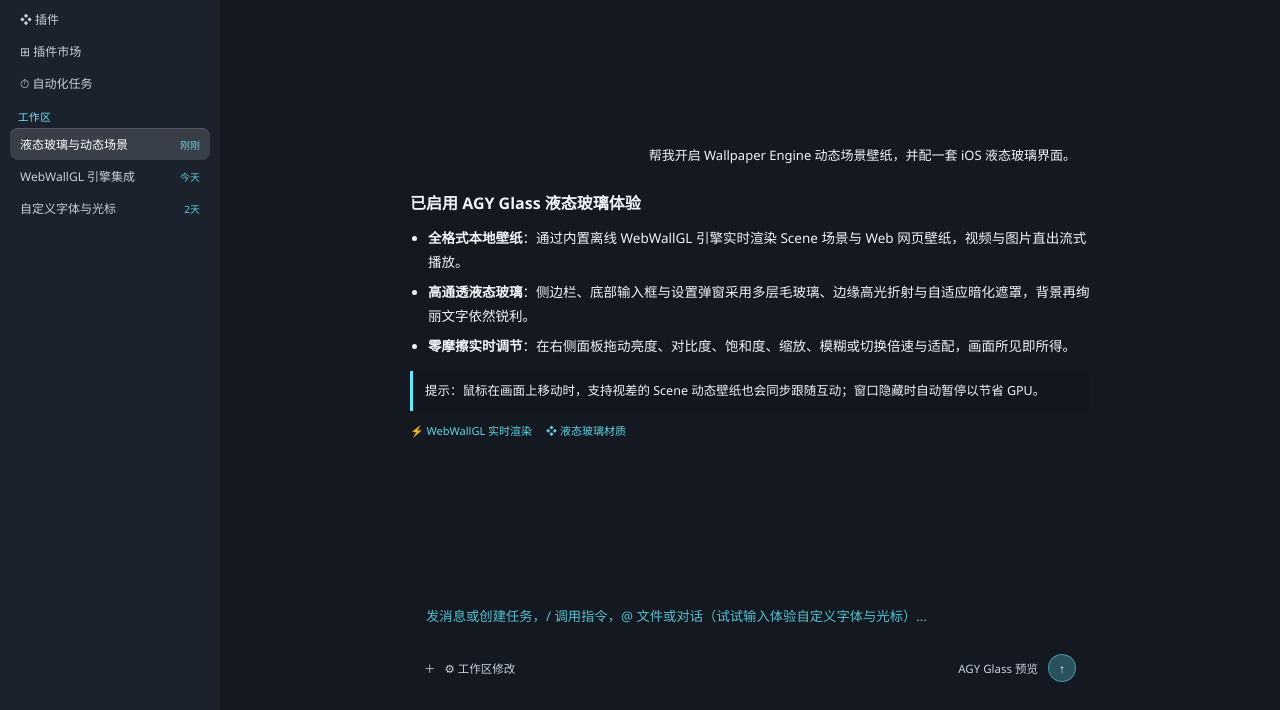
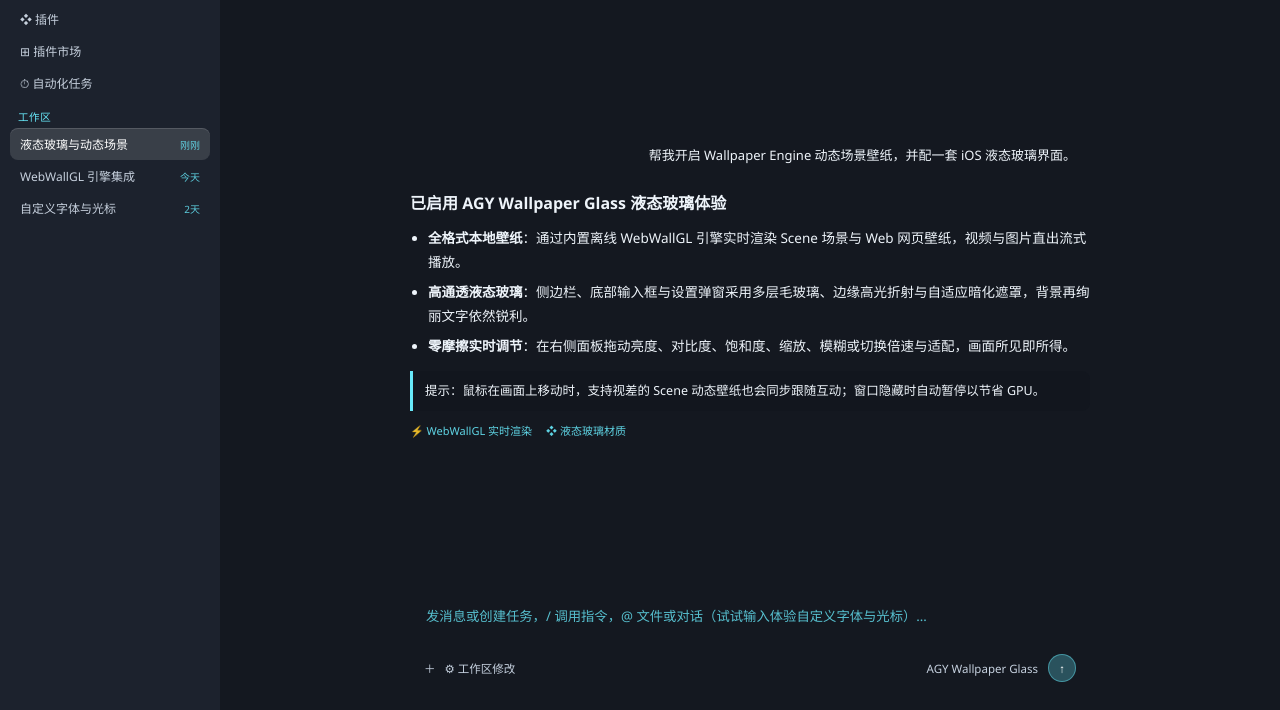
Before and after one commit to Prometheus153/agy-wallpaper-glass, a website: page sidecars/glass/preview.html in a window 1280 px wide. Shown: the part 90-800 px from the top of the page. Drawn offline with Linux system fonts and the light colour scheme; some packages are replaced by stand-ins of ours; a script that the page names is missing.

Commit message:
fix: respect hidden attribute on folder import input and sync preview title

```diff
--- a/sidecars/glass/panel.css
+++ b/sidecars/glass/panel.css
@@ -286,6 +286,7 @@ textarea.glass-input { height: auto; padding: 7px 9px; resize: vertical; min-hei
 
 /* Wallpaper Library */
 .lib-search-row, .import-row, .folder-import-box { display: flex; align-items: center; gap: 6px; }
+.folder-import-box[hidden] { display: none !important; }
 .import-btn { flex: 1; font-size: 11.5px; height: 29px; }
 .upload-label { position: relative; overflow: hidden; cursor: pointer; }
 .upload-label input { position: absolute; width: 1px; height: 1px; opacity: 0; }
--- a/sidecars/glass/preview.html
+++ b/sidecars/glass/preview.html
@@ -127,7 +127,7 @@
           <div data-testid="conversation-view">
             <div data-testid="user-message-bubble">帮我开启 Wallpaper Engine 动态场景壁纸，并配一套 iOS 液态玻璃界面。</div>
             <div class="response">
-              <h3>已启用 AGY Glass 液态玻璃体验</h3>
+              <h3>已启用 AGY Wallpaper Glass 液态玻璃体验</h3>
               <ul>
                 <li><strong>全格式本地壁纸</strong>：通过内置离线 WebWallGL 引擎实时渲染 Scene 场景与 Web 网页壁纸，视频与图片直出流式播放。</li>
                 <li><strong>高通透液态玻璃</strong>：侧边栏、底部输入框与设置弹窗采用多层毛玻璃、边缘高光折射与自适应暗化遮罩，背景再绚丽文字依然锐利。</li>
@@ -141,7 +141,7 @@
             <textarea aria-label="预览输入框" placeholder="发消息或创建任务，/ 调用指令，@ 文件或对话（试试输入体验自定义字体与光标）…"></textarea>
             <div class="composer-foot">
               <span>＋ &nbsp; ⚙ 工作区修改</span>
-              <div class="composer-right"><span>AGY Glass 预览</span><span class="send-pill">↑</span></div>
+              <div class="composer-right"><span>AGY Wallpaper Glass</span><span class="send-pill">↑</span></div>
             </div>
           </div>
         </main>
```
